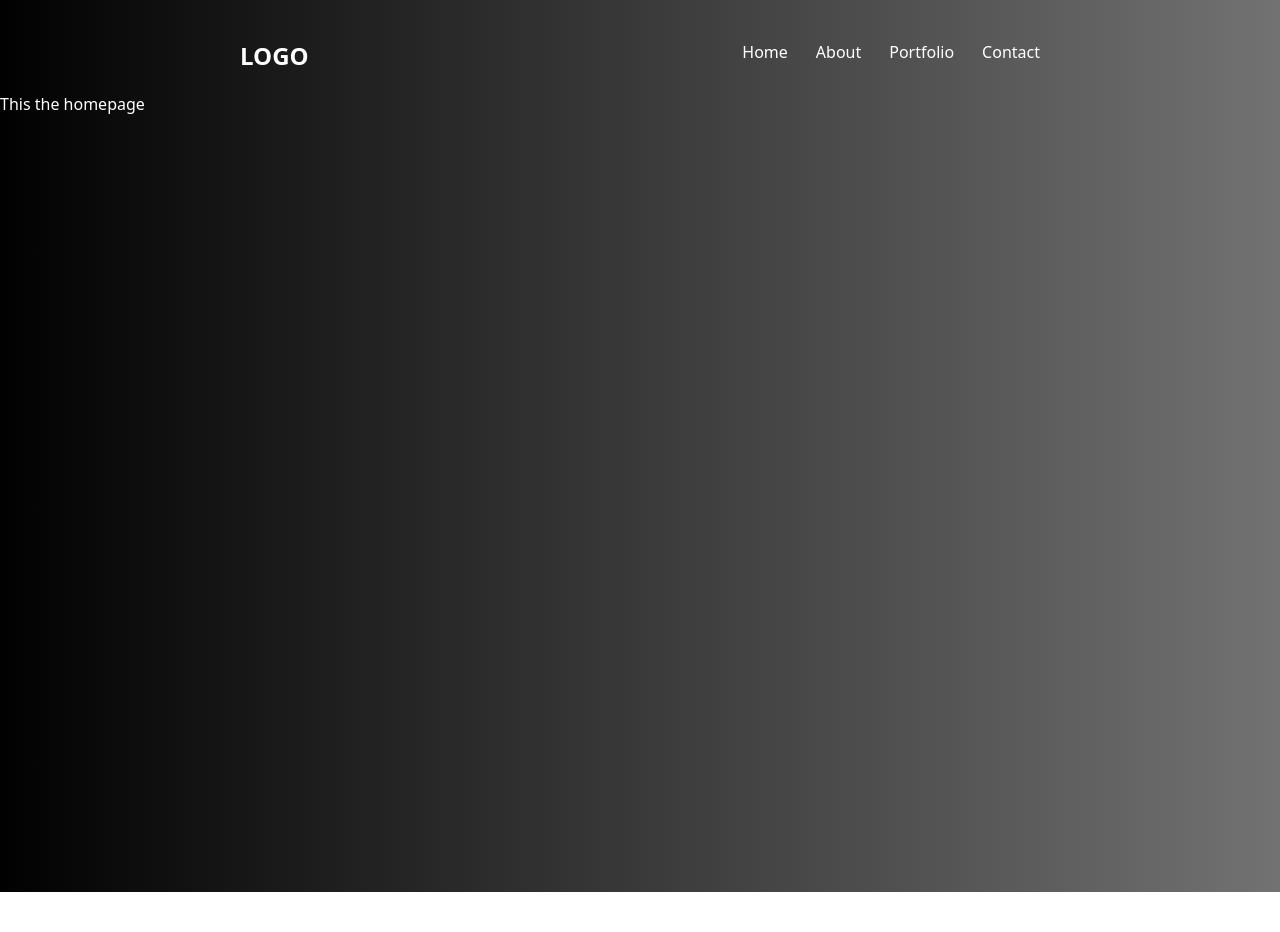
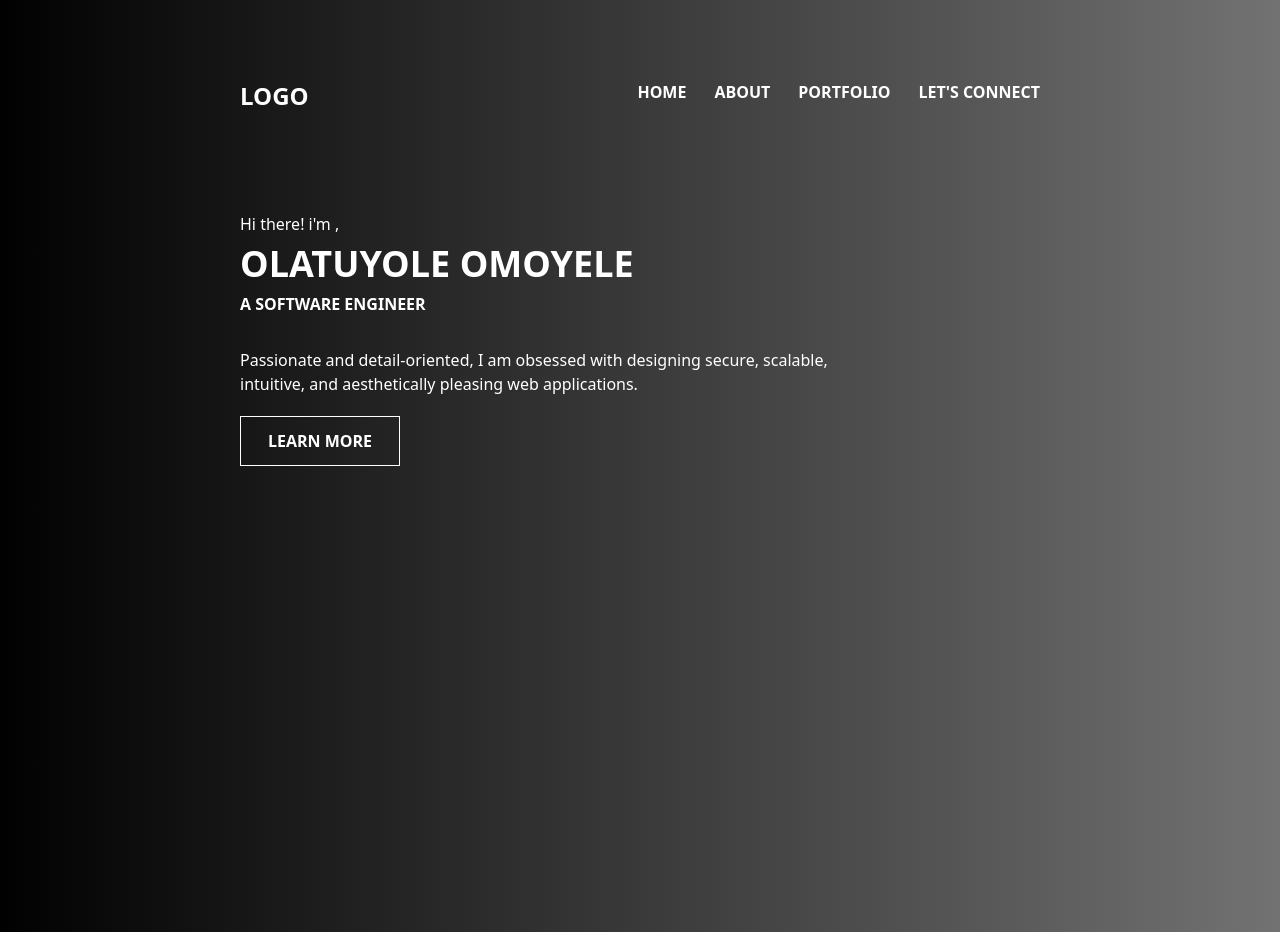
Before and after one commit to Iammteo/myportfolio, a React (Vite) app: page / in a window 1280 px wide. Before the commit the page ends 892 px from the top, so only its background shows below. Built offline with nearby package versions, Linux system fonts and the light colour scheme.

Commit message:
fixed effects

```diff
--- a/src/components/Nav.jsx
+++ b/src/components/Nav.jsx
@@ -9,32 +9,17 @@ const Nav = () => {
     //     {name:'Contact', Link:"/contact"},
     // ]
     return <div className="h-auto pb-5 bg-gradient-to-r from-custom-darkest to-custom-dark text-white">
-        <div className=" px-[15rem] pt-10 flex justify-between">
+        <div className=" px-[15rem] pt-[5rem] flex justify-between">
            <Logo/>
 
          <ul>
             {
-                // Links.map(Link =>
-                // <li>
-                //     <a href="/">{Link.name} </a>
-
-
-                // </li>)
-
-                // Links.map((link) => (
-                //     <li key={link.name}>
-                //       <NavLink to={link.link}>{link.name}</NavLink>
-                //     </li>
-                //   ))
-                <li className="flex justify-end gap-7">
-                    <NavLink to='/'>Home</NavLink>
-                    <NavLink to='/about'>About</NavLink>
-                    <NavLink to='/portfolio'>Portfolio</NavLink>
-                    <NavLink to='/contact'>Contact</NavLink>
+                <li className="flex justify-end gap-7 font-bold">
+                    <NavLink to='/'>HOME</NavLink>
+                    <NavLink to='/about'>ABOUT</NavLink>
+                    <NavLink to='/portfolio'>PORTFOLIO</NavLink>
+                    <NavLink to='/contact'>LET'S CONNECT</NavLink>
                 </li>
-
-
-
             }
          </ul>
 
--- a/src/subpages/Homepage.jsx
+++ b/src/subpages/Homepage.jsx
@@ -1,6 +1,25 @@
+import {Link} from 'react-router-dom'
+import classes from '../subpages/Homepage.module.css'
 const Homepage = () => {
     return (
-    <div>This the homepage  </div>
+    <div className="px-[15rem] pt-[5rem] space-y-8">
+        <div className="space-y-2">
+        <h6 > Hi there! i'm ,  </h6>
+        <h1 className="font-bold text-4xl ">OLATUYOLE OMOYELE</h1>
+        <h1 className="font-bold">A SOFTWARE ENGINEER</h1>
+        </div>
+
+        <div className="space-y-5 font-thin">
+          <p>Passionate and detail-oriented, I am obsessed with designing secure, scalable,<br/>
+          intuitive, and aesthetically pleasing web applications.</p>
+
+          <button className="w-[10rem] h-auto p-3 hover:bg-cyan-500 ease-in-out hover:text-black font-semibold">
+          <Link className={classes.button}>LEARN MORE</Link>
+          </button>
+
+
+        </div>
+    </div>
     )
   }
 export default Homepage
--- /dev/null
+++ b/src/subpages/Homepage.module.css
@@ -0,0 +1,35 @@
+    button {
+    width: 100px;
+    height: auto;
+    outline: none;
+    font-size: 15px;
+    border: none;
+    font-weight: 600;
+    cursor: pointer;
+    transition: 0.5s;
+    width: 100px;
+    background: linear-gradient(70deg, cyan 50%, transparent 50%);
+    color: cyan;
+    background-size: 400%;
+    background-position: right;
+    border: 1px solid white;
+    transition: 1s;
+  }
+
+    button:hover {
+    background-position: left;
+    color: black;
+    background-color: cyan;
+
+  }
+
+  @keyframes Slide {
+    0% {
+      transform: translateY(100px);
+      opacity: 0.5;
+    }
+    100% {
+      transform: translateY(0);
+      opacity: 1;
+    }
+  }
```
Also changed, not shown: src/App.css (deleted).
